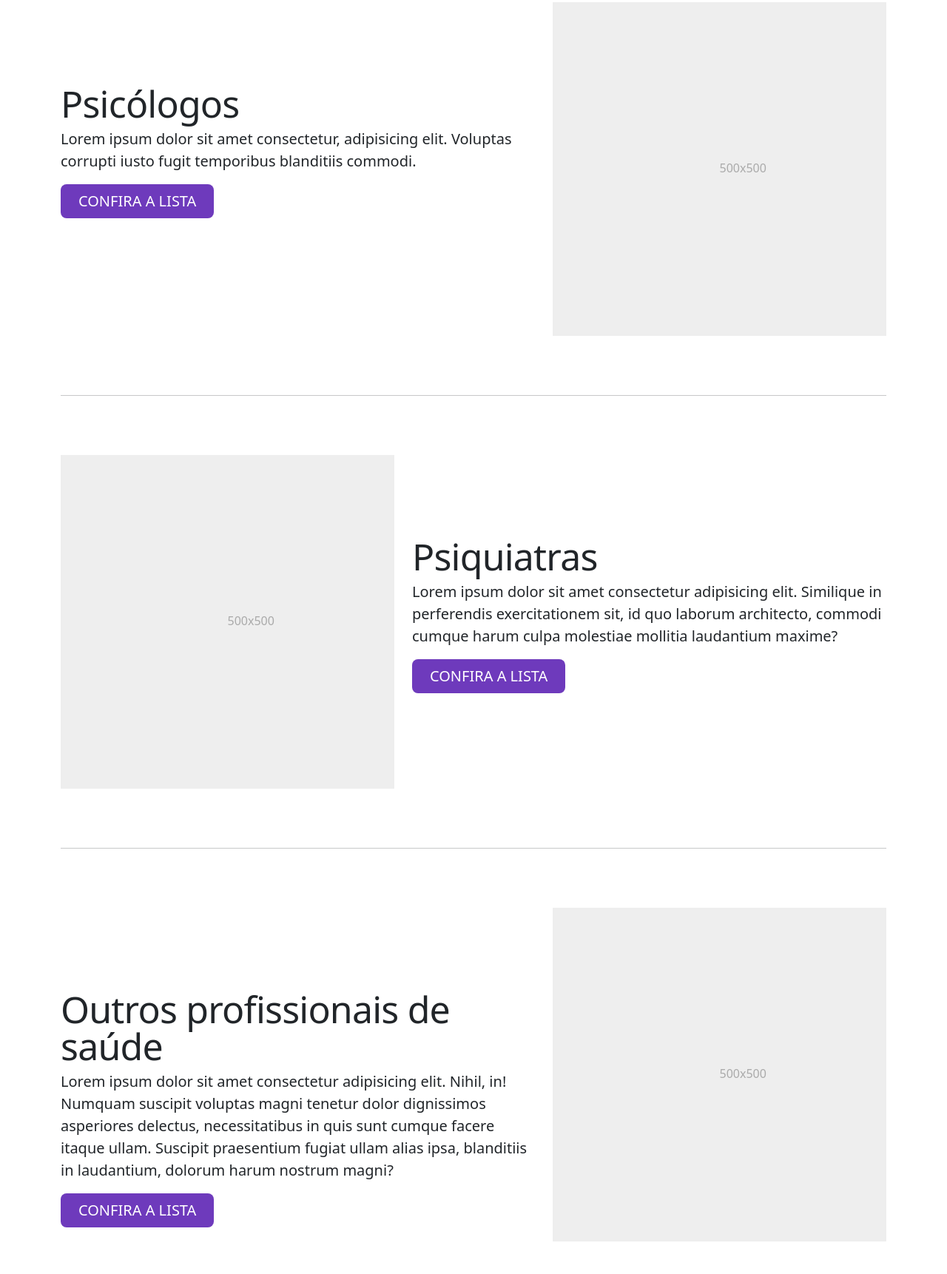
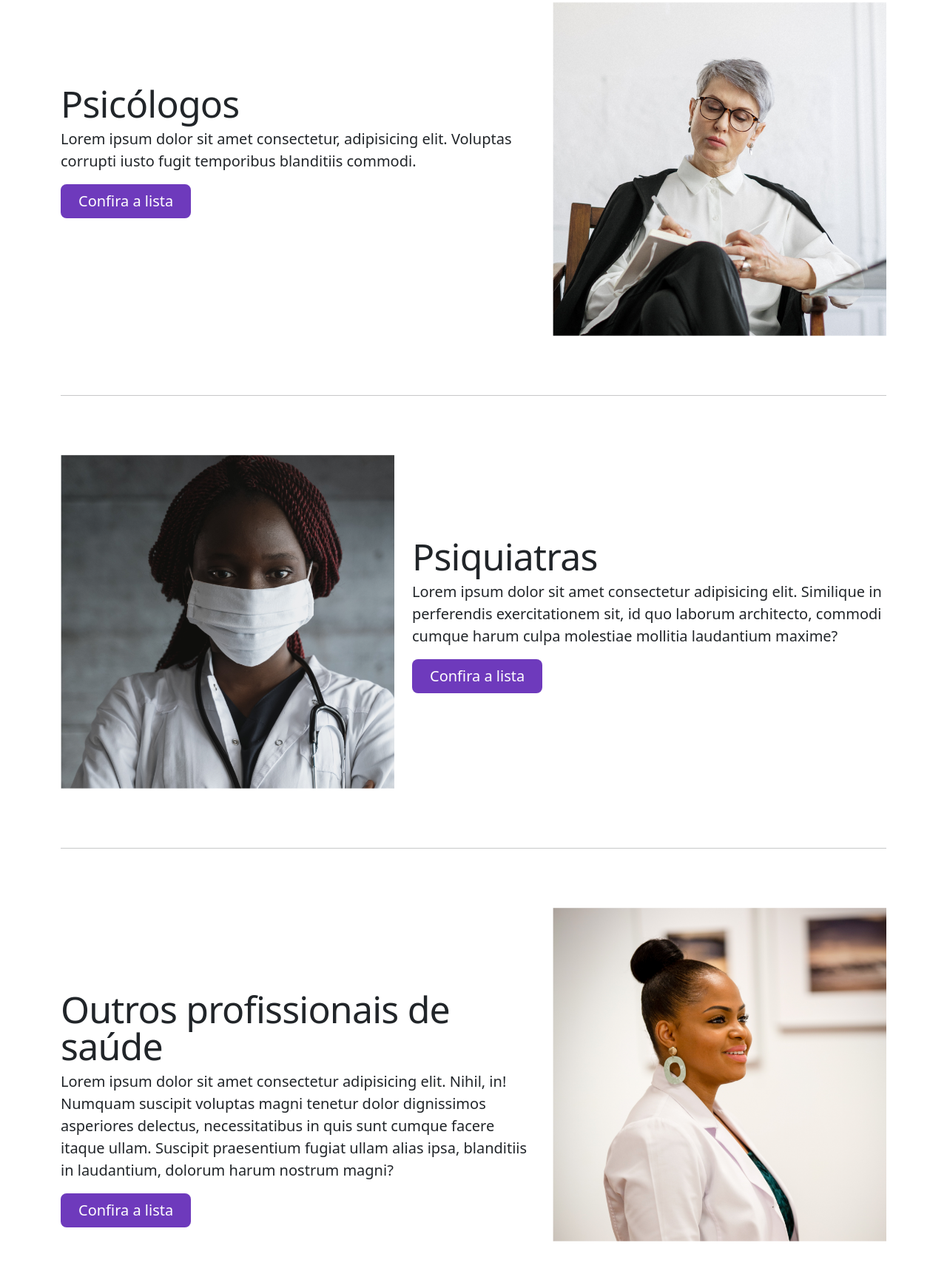
Before and after one commit to ICEI-PUC-Minas-PMV-SI/pmv-si-2022-2-e1-proj-web-t6-projeto-aplicacoes-web-saude-mental, a plain HTML site: page src/profissionais.html in a window 1280 px wide. Shown: the part 538-2260 px from the top of the page at 74% size. Drawn offline with nearby package versions, Linux system fonts and the light colour scheme.

Commit message:
Ajustes finais

```diff
--- a/src/profissionais.html
+++ b/src/profissionais.html
@@ -92,24 +92,16 @@
             corrupti iusto fugit temporibus blanditiis commodi.
           </p>
           <button type="button" class="btn btn-primary btn-lg px-4 me-md-2">
-            CONFIRA A LISTA
+            Confira a lista
           </button>
         </div>
         <div class="col-md-5 order-md-1">
-          <svg
-            class="bd-placeholder-img bd-placeholder-img-lg featurette-image img-fluid mx-auto"
-            width="500"
-            height="500"
-            xmlns="http://www.w3.org/2000/svg"
-            role="img"
-            aria-label="Placeholder: 500x500"
-            preserveAspectRatio="xMidYMid slice"
-            focusable="false"
-          >
-            <title>Placeholder</title>
-            <rect width="100%" height="100%" fill="#eee" />
-            <text x="50%" y="50%" fill="#aaa" dy=".3em">500x500</text>
-          </svg>
+          <img
+          class="bd-placeholder-img bd-placeholder-img-lg featurette-image img-fluid mx-auto"
+          width="500px"
+          height="500px"
+          src="img/profissionais_psicologo.png"
+        />
         </div>
       </div>
 
@@ -125,24 +117,16 @@
             commodi cumque harum culpa molestiae mollitia laudantium maxime?
           </p>
           <button type="button" class="btn btn-primary btn-lg px-4 me-md-2">
-            CONFIRA A LISTA
+            Confira a lista
           </button>
         </div>
         <div class="col-md-5 order-md-1">
-          <svg
+          <img
             class="bd-placeholder-img bd-placeholder-img-lg featurette-image img-fluid mx-auto"
-            width="500"
-            height="500"
-            xmlns="http://www.w3.org/2000/svg"
-            role="img"
-            aria-label="Placeholder: 500x500"
-            preserveAspectRatio="xMidYMid slice"
-            focusable="false"
-          >
-            <title>Placeholder</title>
-            <rect width="100%" height="100%" fill="#eee" />
-            <text x="50%" y="50%" fill="#aaa" dy=".3em">500x500</text>
-          </svg>
+            width="500px"
+            height="500px"
+            src="img/profissionais_psiquiatra.png"
+          />
         </div>
       </div>
 
@@ -162,28 +146,19 @@
             laudantium, dolorum harum nostrum magni?
           </p>
           <button type="button" class="btn btn-primary btn-lg px-4 me-md-2">
-            CONFIRA A LISTA
+            Confira a lista
           </button>
         </div>
         <div class="col-md-5">
-          <svg
-            class="bd-placeholder-img bd-placeholder-img-lg featurette-image img-fluid mx-auto"
-            width="500"
-            height="500"
-            xmlns="http://www.w3.org/2000/svg"
-            role="img"
-            aria-label="Placeholder: 500x500"
-            preserveAspectRatio="xMidYMid slice"
-            focusable="false"
-          >
-            <title>Placeholder</title>
-            <rect width="100%" height="100%" fill="#eee" />
-            <text x="50%" y="50%" fill="#aaa" dy=".3em">500x500</text>
-          </svg>
+          <img
+          class="bd-placeholder-img bd-placeholder-img-lg featurette-image img-fluid mx-auto"
+          width="500px"
+          height="500px"
+          src="img/profissionais_outros.png"
+        />
         </div>
       </div>
     </div>
-
     <!------------ FOOTER ------------->
 
     <div class="b-example-divider"></div>
@@ -234,6 +209,23 @@
         </div>
 
         <!-- <div class="col mb-3">
+          <h5>Redes Sociais</h5>
+          <ul class="nav flex-column">
+            <li class="nav-item mb-2">
+              <a href="#" class="nav-link p-0 text-muted">Facebook</a>
+            </li>
+            <li class="nav-item mb-2">
+              <a href="#" class="nav-link p-0 text-muted">Instagram</a>
+            </li>
+            <li class="nav-item mb-2">
+              <a href="#" class="nav-link p-0 text-muted">Linkedin</a>
+            </li>
+          </ul>
+        </div> -->
+      </footer>
+    </div>
+
+        <!-- <div class="col mb-3">
              <h5>Redes Sociais</h5>
              <ul class="nav flex-column">
                <li class="nav-item mb-2">
```
Also changed, not shown: src/depoimentos.html (+2 -2 lines), src/login.html (+35 -22 lines), src/servicos.html (+17 -41 lines), src/transtornos.html (+16 -39 lines), src/img/profissionais_outros.png (added), src/img/profissionais_psicologo.png (added), src/img/profissionais_psiquiatra.png (added), src/img/serviços_autoconhecimento.png (added), src/img/serviços_meditacao.png (added), src/img/serviços_terapia.png (added), src/img/transtornos_ansiedade.png (added), src/img/transtornos_depressao.png (added), src/img/transtornos_ocd.png (added).
